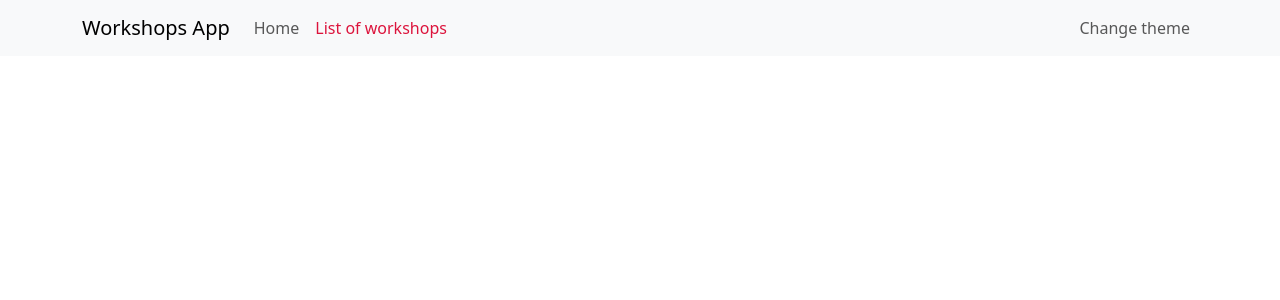
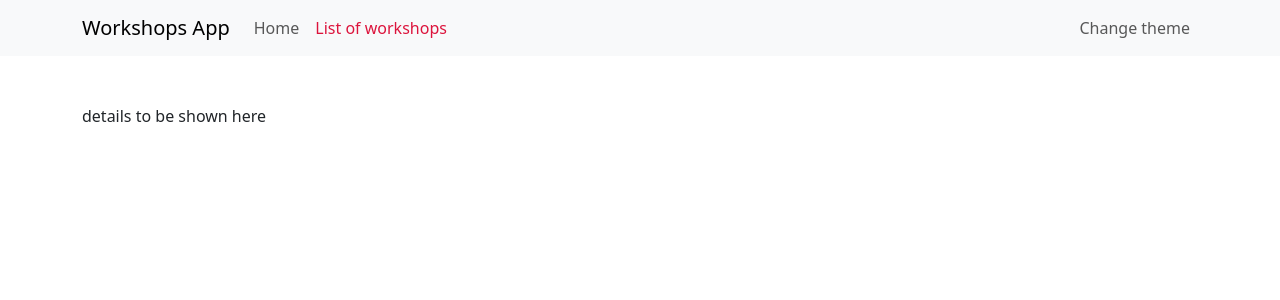
Before and after one commit to puranik3/db-react-jul-22-2024, a React (Create React App) app in the folder 04-react/workshops-app/: page /workshops/1 in a window 1280 px wide. Shown: the top 300 px of the page. Built offline with nearby package versions, Linux system fonts and the light colour scheme; no server answers.

Commit message:
Set up details page and linked to it

```diff
--- a/04-react/workshops-app/src/App.tsx
+++ b/04-react/workshops-app/src/App.tsx
@@ -1,7 +1,9 @@
-import Menu from './components/Menu';
-import HomePage from './pages/HomePage';
-import WorkshopsListPage from './pages/WorkshopsListPage';
-import { Routes, Route } from 'react-router-dom';
+import { Routes, Route } from "react-router-dom";
+
+import Menu from "./components/Menu";
+import HomePage from "./pages/HomePage";
+import WorkshopsListPage from "./pages/WorkshopsListPage";
+import WorkshopDetailsPage from "./pages/WorkshopDetailsPage";
 
 // {
 //   title: "Workshops App",
@@ -9,12 +11,12 @@ import { Routes, Route } from 'react-router-dom';
 // }
 
 interface IAppProps {
-  title: string,
-  subtitle: string
+    title: string;
+    subtitle: string;
 }
 
-const App = ( props : IAppProps ) => {
-  console.log( props );
+const App = (props: IAppProps) => {
+    console.log(props);
 
     return (
         <>
@@ -26,9 +28,10 @@ const App = ( props : IAppProps ) => {
                         element={<HomePage title={props.title} />}
                         path="/"
                     />
+                    <Route element={<WorkshopsListPage />} path="/workshops" />
                     <Route
-            element={<WorkshopsListPage />}
-            path="/workshops"
+                        element={<WorkshopDetailsPage />}
+                        path="/workshops/:id"
                     />
                 </Routes>
             </div>
--- /dev/null
+++ b/04-react/workshops-app/src/components/WorkshopDetails.tsx
@@ -0,0 +1,5 @@
+const WorkshopDetails = () => {
+    return <div>details to be shown here</div>;
+};
+
+export default WorkshopDetails;
--- a/04-react/workshops-app/src/components/WorkshopsList.tsx
+++ b/04-react/workshops-app/src/components/WorkshopsList.tsx
@@ -1,5 +1,6 @@
 import { useEffect, useState } from "react";
 import { ListGroup, ListGroupItem } from "react-bootstrap";
+import { Link } from "react-router-dom";
 
 import { getWorkshops } from "../services/workshops";
 import type { IWorkshop } from "../services/workshops";
@@ -90,7 +91,9 @@ const WorkshopsList = () => {
                     // ]
                     workshops.map((workshopObj) => (
                         <ListGroupItem key={workshopObj.id}>
-                            {workshopObj.name}
+                            <Link to={"/workshops/" + workshopObj.id}>
+                                {workshopObj.name}
+                            </Link>
 
                             {/* For if-else rendering use ? : (ternary conditional operator) */}
                             {show === true && (
--- /dev/null
+++ b/04-react/workshops-app/src/pages/WorkshopDetailsPage.tsx
@@ -0,0 +1,7 @@
+import WorkshopDetails from "../components/WorkshopDetails";
+
+const WorkshopDetailsPage = () => {
+    return <WorkshopDetails />;
+};
+
+export default WorkshopDetailsPage;
```
Lines whose indentation alone changed are shown as unchanged.
